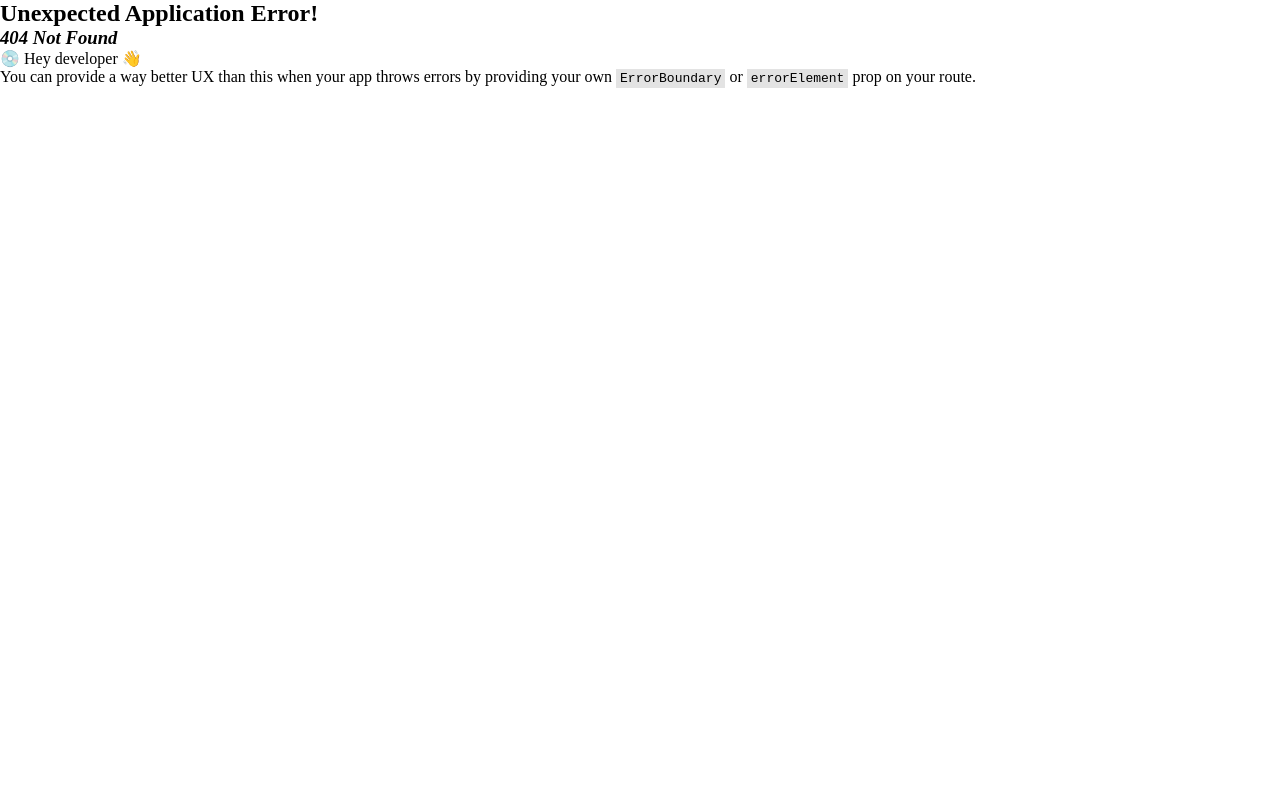
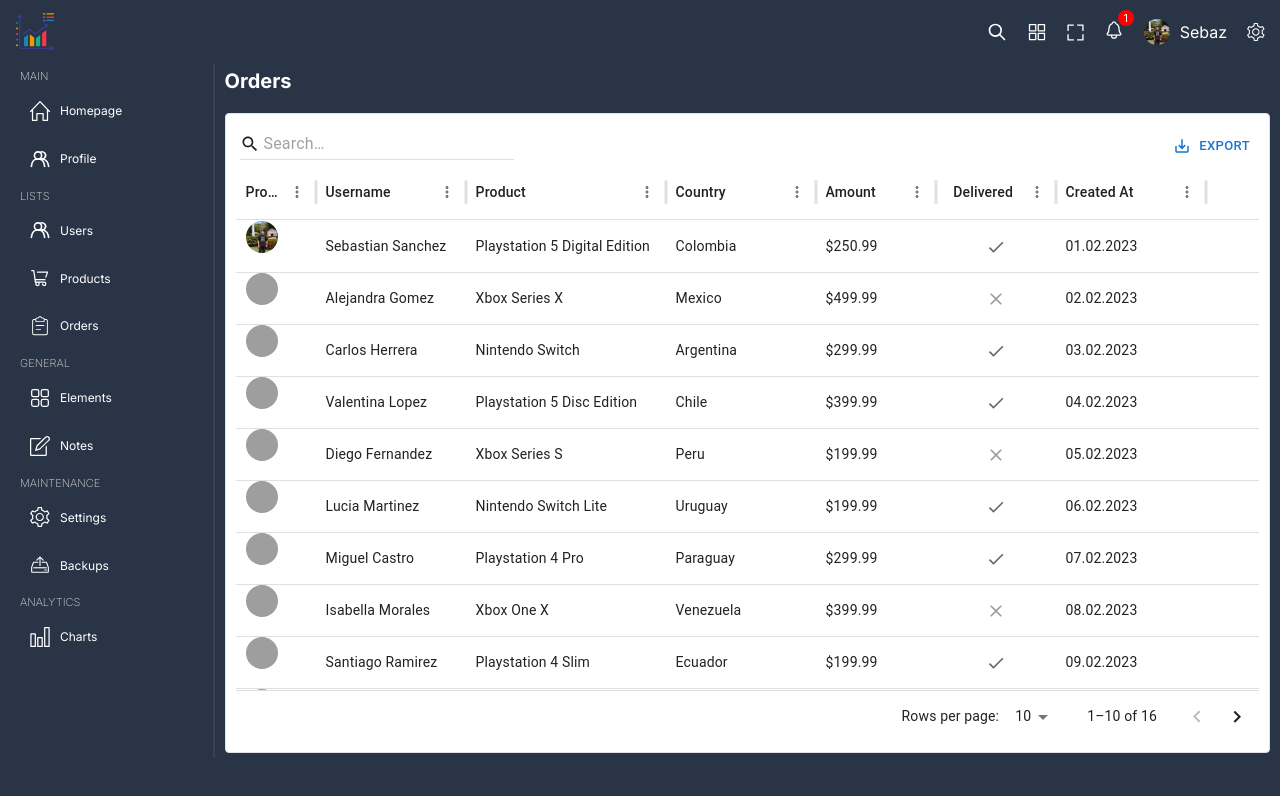
Before and after one commit to Sebasxx44/DashboardReact, a React (Vite) app: page /orders in a window 1280 px wide. Before the commit this address had no page. Shown: the top 796 px of the page. Built offline with nearby package versions, Linux system fonts and the light colour scheme; grey boxes are pictures that could not be loaded.

Commit message:
another section - orders

```diff
--- a/src/App.tsx
+++ b/src/App.tsx
@@ -12,6 +12,7 @@ import Login from "./pages/login/Login";
 import './styles/global.scss'
 import User from "./pages/user/User";
 import Product from "./pages/product/Product";
+import Order from "./pages/orders/Order";
 
 function App() {
 
@@ -55,6 +56,10 @@ function App() {
           element: <Products/>
         },
         {
+          path: "/orders",
+          element: <Order/>
+        },
+        {
           path: "/users/:id",
           element: <User/>
         },
--- a/src/Components/dataTable/DataTable.tsx
+++ b/src/Components/dataTable/DataTable.tsx
@@ -11,7 +11,7 @@ type Props = {
 
 const handleDelete = (id:number) => {
 
-    console.log(id)
+    console.log(`YOU REALLY DELETE ?, HERE HIS ID ${id}`)
 }
 
 const DataTable = (props: Props) => {
@@ -43,7 +43,7 @@ const DataTable = (props: Props) => {
         <DataGrid
             className='dataGrid'
             rows={props.rows}
-            columns={[...props.columns,actionColumn]}
+            columns={props.slug != 'no' ? [...props.columns,actionColumn] : props.columns}
             initialState={{
             pagination: {
                 paginationModel: {
--- a/src/data.ts
+++ b/src/data.ts
@@ -36,7 +36,7 @@ export const menu = [
         {
           id: 3,
           title: "Orders",
-          url: "/",
+          url: "/orders",
           icon: "order.svg",
         },
       ],
@@ -531,6 +531,170 @@ export const menu = [
     },
   ];
 
+  export const orders = [
+    {
+      img: "/profile.jpeg",
+      username: "Sebastian Sanchez",
+      product : 'Playstation 5 Digital Edition',
+      country : 'Colombia',
+      id: 1,
+      amount: "$250.99",
+      createdAt: "01.02.2023",
+      status : true
+    },
+    {
+      img: "https://images.pexels.com/photos/8405873/pexels-photo-8405873.jpeg?auto=compress&cs=tinysrgb&w=1600&lazy=load",
+      username: "Alejandra Gomez",
+      product: 'Xbox Series X',
+      country: 'Mexico',
+      id: 2,
+      amount: "$499.99",
+      createdAt: "02.02.2023",
+      status: false
+    },
+    {
+      img: "https://images.pexels.com/photos/8405873/pexels-photo-8405873.jpeg?auto=compress&cs=tinysrgb&w=1600&lazy=load",
+      username: "Carlos Herrera",
+      product: 'Nintendo Switch',
+      country: 'Argentina',
+      id: 3,
+      amount: "$299.99",
+      createdAt: "03.02.2023",
+      status: true
+    },
+    {
+      img: "https://images.pexels.com/photos/761977/pexels-photo-761977.jpeg?auto=compress&cs=tinysrgb&w=1600",
+      username: "Valentina Lopez",
+      product: 'Playstation 5 Disc Edition',
+      country: 'Chile',
+      id: 4,
+      amount: "$399.99",
+      createdAt: "04.02.2023",
+      status: true
+    },
+    {
+      img: "https://images.pexels.com/photos/774095/pexels-photo-774095.jpeg?auto=compress&cs=tinysrgb&w=1600",
+      username: "Diego Fernandez",
+      product: 'Xbox Series S',
+      country: 'Peru',
+      id: 5,
+      amount: "$199.99",
+      createdAt: "05.02.2023",
+      status: false
+    },
+    {
+      img: "https://images.pexels.com/photos/762020/pexels-photo-762020.jpeg?auto=compress&cs=tinysrgb&w=1600",
+      username: "Lucia Martinez",
+      product: 'Nintendo Switch Lite',
+      country: 'Uruguay',
+      id: 6,
+      amount: "$199.99",
+      createdAt: "06.02.2023",
+      status: true
+    },
+    {
+      img: "https://images.pexels.com/photos/775358/pexels-photo-775358.jpeg?auto=compress&cs=tinysrgb&w=1600",
+      username: "Miguel Castro",
+      product: 'Playstation 4 Pro',
+      country: 'Paraguay',
+      id: 7,
+      amount: "$299.99",
+      createdAt: "07.02.2023",
+      status: true
+    },
+    {
+      img: "https://images.pexels.com/photos/1587009/pexels-photo-1587009.jpeg?auto=compress&cs=tinysrgb&w=1600",
+      username: "Isabella Morales",
+      product: 'Xbox One X',
+      country: 'Venezuela',
+      id: 8,
+      amount: "$399.99",
+      createdAt: "08.02.2023",
+      status: false
+    },
+    {
+      img: "https://images.pexels.com/photos/428364/pexels-photo-428364.jpeg?auto=compress&cs=tinysrgb&w=1600",
+      username: "Santiago Ramirez",
+      product: 'Playstation 4 Slim',
+      country: 'Ecuador',
+      id: 9,
+      amount: "$199.99",
+      createdAt: "09.02.2023",
+      status: true
+    },
+    {
+      img: "https://images.pexels.com/photos/1043474/pexels-photo-1043474.jpeg?auto=compress&cs=tinysrgb&w=1600",
+      username: "Camila Ruiz",
+      product: 'Nintendo Switch OLED',
+      country: 'Bolivia',
+      id: 10,
+      amount: "$349.99",
+      createdAt: "10.02.2023",
+      status: true
+    },
+    {
+      img: "",
+      username: "Juan Torres",
+      product: 'Playstation 3',
+      country: 'Panama',
+      id: 11,
+      amount: "$99.99",
+      createdAt: "11.02.2023",
+      status: false
+    },
+    {
+      img: "",
+      username: "Maria Diaz",
+      product: 'Xbox 360',
+      country: 'Honduras',
+      id: 12,
+      amount: "$89.99",
+      createdAt: "12.02.2023",
+      status: true
+    },
+    {
+      img: "",
+      username: "Jose Gutierrez",
+      product: 'Playstation Vita',
+      country: 'Guatemala',
+      id: 13,
+      amount: "$129.99",
+      createdAt: "13.02.2023",
+      status: true
+    },
+    {
+      img: "",
+      username: "Ana Alvarez",
+      product: 'Nintendo 3DS',
+      country: 'El Salvador',
+      id: 14,
+      amount: "$149.99",
+      createdAt: "14.02.2023",
+      status: false
+    },
+    {
+      img: "",
+      username: "Roberto Mendoza",
+      product: 'Xbox One S',
+      country: 'Nicaragua',
+      id: 15,
+      amount: "$249.99",
+      createdAt: "15.02.2023",
+      status: true
+    },
+    {
+      img: "",
+      username: "Laura Perez",
+      product: 'Playstation 2',
+      country: 'Costa Rica',
+      id: 16,
+      amount: "$49.99",
+      createdAt: "16.02.2023",
+      status: false
+    }
+  ]
+
+
 
 
   export const singleUser = {
--- /dev/null
+++ b/src/pages/orders/Order.tsx
@@ -0,0 +1,47 @@
+import DataTable from '../../Components/dataTable/DataTable'
+import { GridColDef } from '@mui/x-data-grid'
+import { orders } from '../../data'
+import './order.scss'
+
+
+
+const Order = () => {
+
+    const columns: GridColDef[] = [
+        {
+          field: 'img',
+          headerName: 'Profile',
+          width: 80,
+          renderCell: (params) => {
+            return <img src={params.row.img || "/noavatar.png"} alt="" />;
+          },
+        },
+        { field: 'username', headerName: 'Username', width: 150 },
+        { field: 'product', headerName: 'Product', width: 200 },
+        { field: 'country', headerName: 'Country', width: 150 },
+        { field: 'amount', headerName: 'Amount', width: 120 },
+        {
+          field: 'status',
+          headerName: 'Delivered',
+          width: 120,
+          type : 'boolean'
+        },
+        { field: 'createdAt', headerName: 'Created At', width: 150 },
+    ];
+
+    return (
+
+    <div className='products'>
+
+        <div className="info">
+        <h1>Orders</h1>
+        </div>
+
+        <DataTable slug='no' columns={columns} rows={orders}/>
+
+  </div>
+
+  )
+}
+
+export default Order
--- /dev/null
+++ b/src/pages/orders/order.scss
@@ -0,0 +1,20 @@
+@import '../../styles/responsive.scss';
+
+.orders{
+
+    h1{
+        font-size: 20px;
+    }
+
+    .info{
+      display: flex;
+      align-items: center;
+      gap: 20px;
+      margin-bottom: 20px;
+
+      @include sm{
+        flex-direction: column;
+      }
+
+    }
+  }
```
